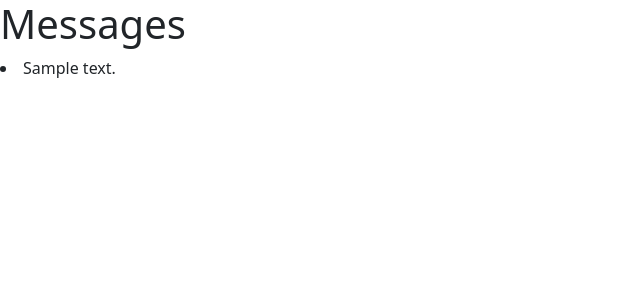
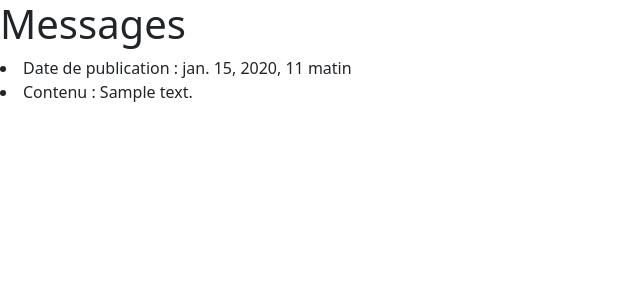
Before and after one commit to LekishviliRati/Send_messages_on_social_networks, a Django app: page / in a window 1280 px wide. Shown: the top 300 px of the page, without its empty margins (0-640 px from the left). Run offline with Django 3.2, Linux system fonts and the light colour scheme; tables that the repository leaves empty hold one stand-in row (values such as "Sample post").

Commit message:
Changed Template view

```diff
--- a/send_messages_on_social_networks/chat/templates/list_messages.html
+++ b/send_messages_on_social_networks/chat/templates/list_messages.html
@@ -3,7 +3,8 @@
     <h1> Messages </h1>
     {% if messages %}
         {% for message in messages %}
-            <li>{{ message.content }}</li>
+            <li> Date de publication : {{ message.publication_date }}</li>
+            <li> Contenu : {{ message.content }}</li>
         {% endfor %}
     {% else %}
         <p> Pas de messages à Afficher </p>
```
Also changed, not shown: send_messages_on_social_networks/db.sqlite3 (deleted), 1 other file.
